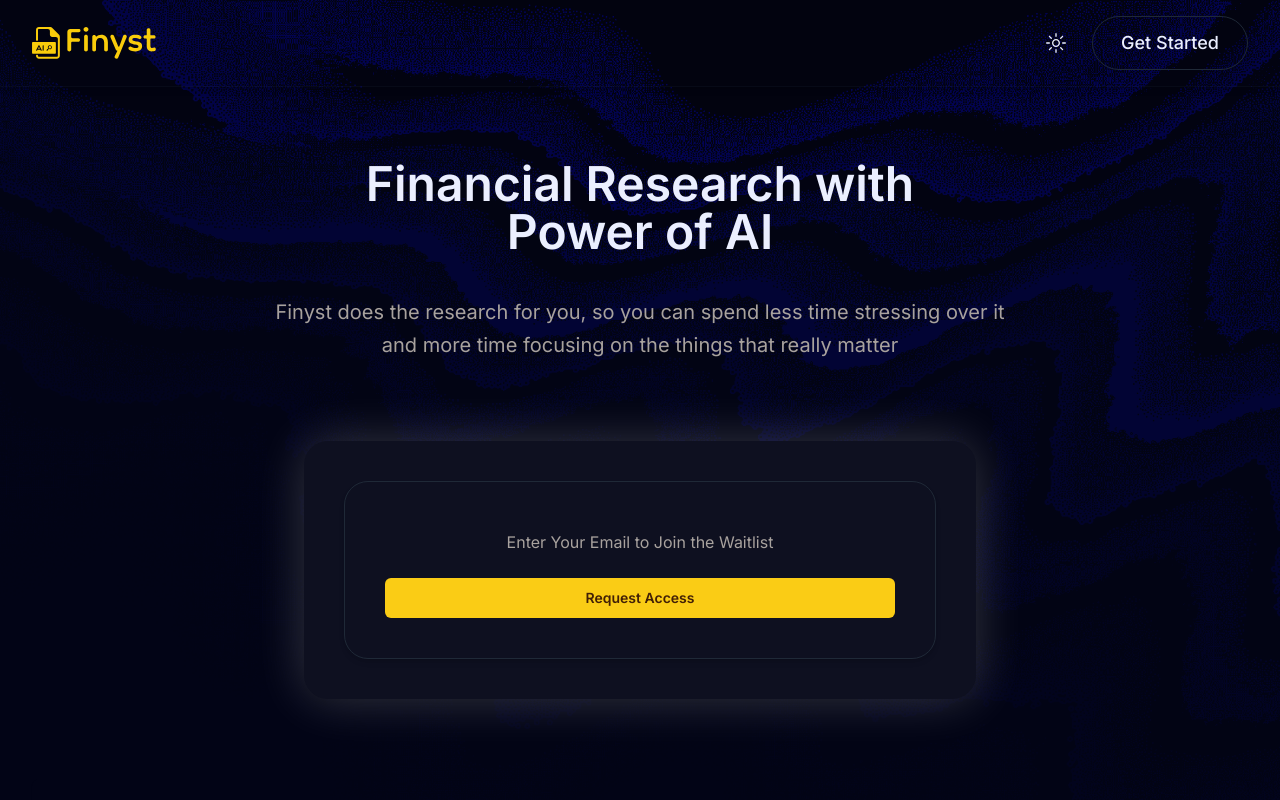
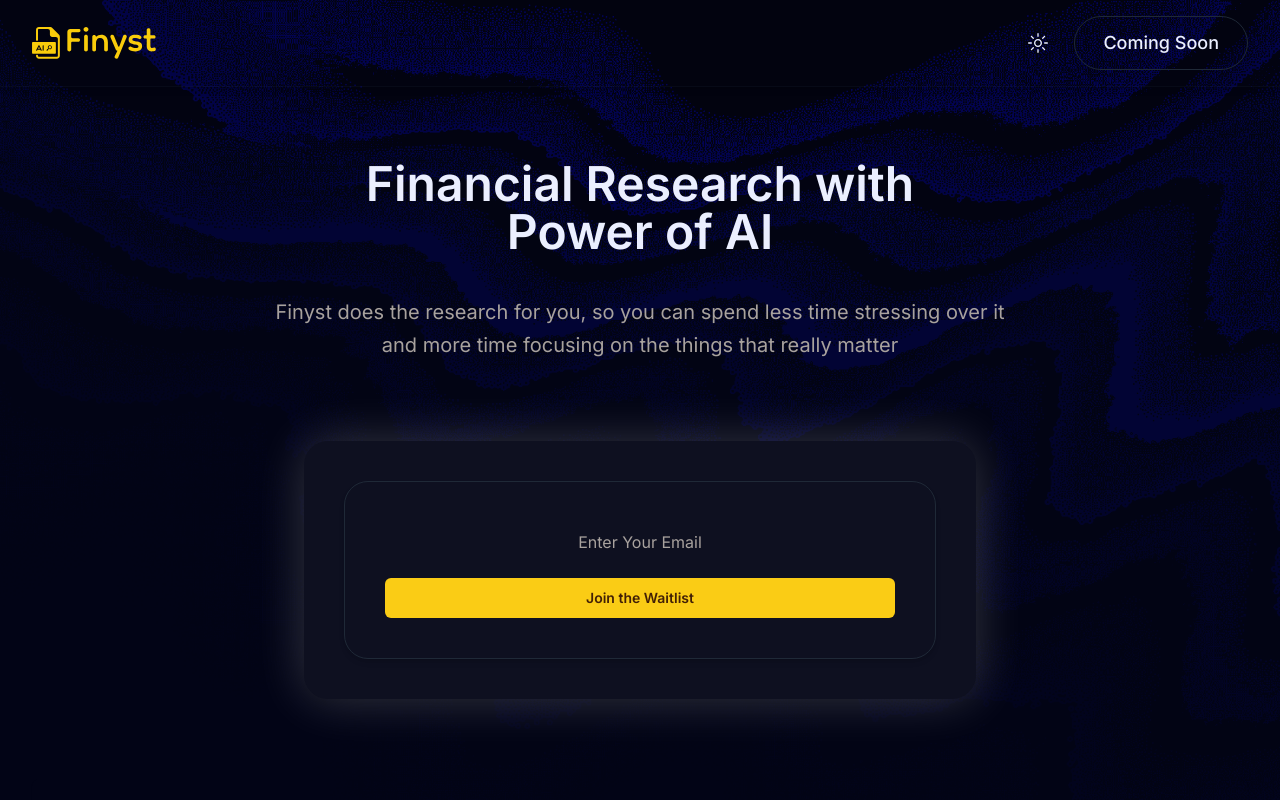
Before and after one commit to rohitnick/finyst, a Next.js app: page / in a window 1280 px wide. Shown: the top 800 px of the page. Built offline with nearby package versions, Linux system fonts and the light colour scheme.

Commit message:
change submit button messages and add links for linkedin & discord

```diff
--- a/src/components/landing-page/header.tsx
+++ b/src/components/landing-page/header.tsx
@@ -8,7 +8,6 @@ import { SunIcon, MoonIcon, HamburgerMenuIcon } from "@radix-ui/react-icons"
 
 import { Button } from "@/components/ui/button"
 import { Logo } from "@/components/ui/icons"
-import { googleFormLink } from "@/lib/constants";
 
 export default function Header() {
     const [theme, setTheme] = useState('dark')
@@ -55,11 +54,9 @@ export default function Header() {
                 <Button onClick={toggleTheme} variant="ghost" size="icon">
                     {theme === 'dark' ? <SunIcon className="h-5 w-5" /> : <MoonIcon className="h-5 w-5" />}
                 </Button>
-                <Link target="_blank" href={googleFormLink}>
-                    <Button variant="outline" size="lg" className='hidden bg-transparent md:inline-flex rounded-full border'>
-                        Get Started
-                    </Button>
-                </Link>
+                <Button variant="outline" size="lg" className='hidden bg-transparent md:inline-flex rounded-full border'>
+                    Coming Soon
+                </Button>
                 <Button onClick={() => setIsMenuOpen(!isMenuOpen)} className="md:hidden" variant="ghost" size="icon">
                     <HamburgerMenuIcon className="h-5 w-5" />
                 </Button>
@@ -71,11 +68,9 @@ export default function Header() {
                 <Link href="#" className="block hover:text-yellow-500">Discord</Link>
                 <Link href="#" className="block hover:text-yellow-500">Slack</Link>
                 <Link href="#" className="block hover:text-yellow-500">Contact</Link> */}
-                <Link target="_blank" href={googleFormLink}>
-                    <Button variant="outline">
-                        Get Started
-                    </Button>
-                </Link>
+                <Button variant="outline">
+                    Coming Soon
+                </Button>
             </nav>
             )}
 
--- a/src/components/landing-page/hero-action.tsx
+++ b/src/components/landing-page/hero-action.tsx
@@ -4,7 +4,6 @@ import { Button } from "@/components/ui/button"
 import { Input } from "@/components/ui/input"
 import { Textarea } from "../ui/textarea";
 import { Card, CardContent } from "@/components/ui/card"
-import { googleFormLink } from "@/lib/constants";
 
 export default function HeroAction() {
     const [email, setEmail] = useState('');
@@ -89,7 +88,7 @@ export default function HeroAction() {
                             onChange={(e: { currentTarget: { value: string; }; }) => setEmail(e.currentTarget.value)}
                             type="email"
                             className="mb-4 text-center text-md border-none bg-transparent focus-visible:ring-0 focus-visible:ring-offset-0 focus-visible:placeholder:text-transparent"
-                            placeholder="Enter Your Email to Join the Waitlist"
+                            placeholder="Enter Your Email"
                             value={email}
                         />
                         <Button
@@ -97,7 +96,7 @@ export default function HeroAction() {
                             type="submit"
                             disabled={isLoading}
                         >
-                            {isLoading ? "Requesting..." : "Request Access"}
+                            {isLoading ? "Joining..." : "Join the Waitlist"}
                         </Button>
                     </form>
                 )}
@@ -114,11 +113,11 @@ export default function HeroAction() {
                             type="submit"
                             disabled={isLoading}
                         >
-                            {isLoading ? "Submitting..." : "Move Up The Waitlist"}
+                            {isLoading ? "Moving Up..." : "Move Up The Waitlist"}
                         </Button>
                     </form>
                 )}
-                {step === 3 && <p className="mt-4 text-cente text-primary">You're in! We'll reach out soon.</p>}
+                {step === 3 && <p className="mt-4 text-center text-primary">You're in! We'll reach out soon.</p>}
                 {message && step !== 3 && <p className="mt-4 text-center text-sm">{message}</p>}
             </CardContent>
         </Card>
--- a/src/components/landing-page/index.tsx
+++ b/src/components/landing-page/index.tsx
@@ -51,8 +51,8 @@ export default function LandingPage() {
             <footer className='mt-20'>
               <div className="border-t flex justify-between items-center py-10">
                 <div className="flex space-x-4 items-center">
-                  <Link href="#" className="p-3 border rounded-full bg-card"><LinkedinIcon className="h-4" /></Link>
-                  <Link href="#" className="p-3 border rounded-full bg-card"><DiscordIcon className="h-4" /></Link>
+                  <Link href="https://www.linkedin.com/company/finyst-ai/" className="p-3 border rounded-full bg-card"><LinkedinIcon className="h-4" /></Link>
+                  <Link href="https://discord.gg/QHCGPrn3" className="p-3 border rounded-full bg-card"><DiscordIcon className="h-4" /></Link>
                 </div>
                 <div className="text-right">
                   Finyst © 2024 All rights reserved.
--- a/src/lib/constants.ts
+++ /dev/null
@@ -1 +0,0 @@
-export const googleFormLink = 'https://docs.google.com/forms/d/e/1FAIpQLSefK6nFcuo-_kyEbdOrkjQzACcFID2OJZ_T_TlOutjFeaPobQ/viewform'
```
